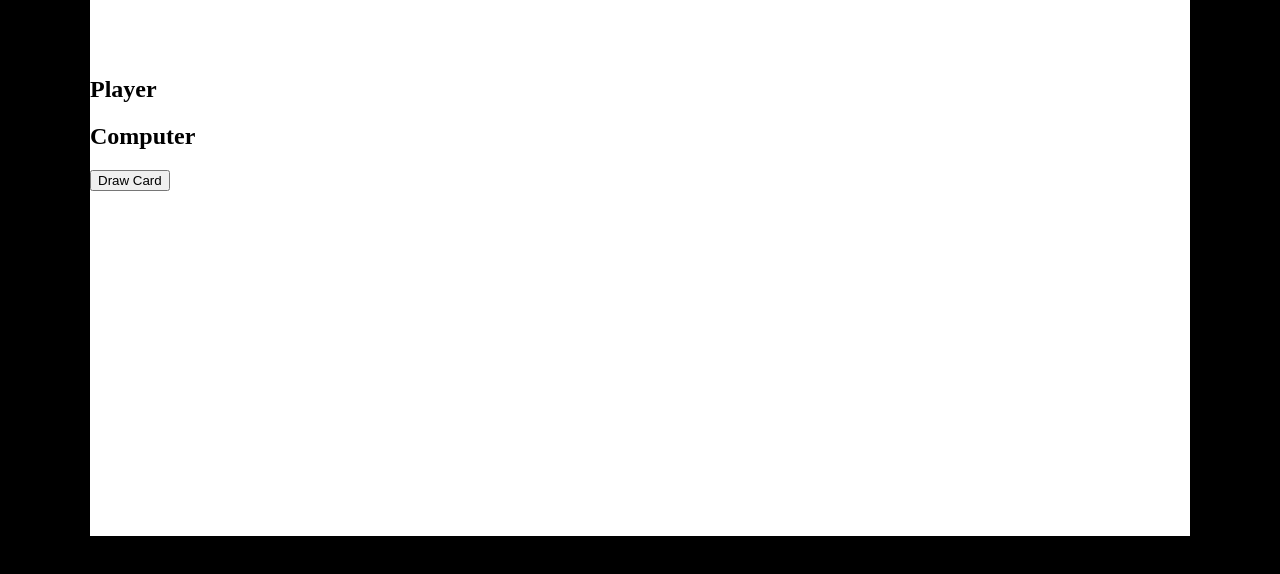
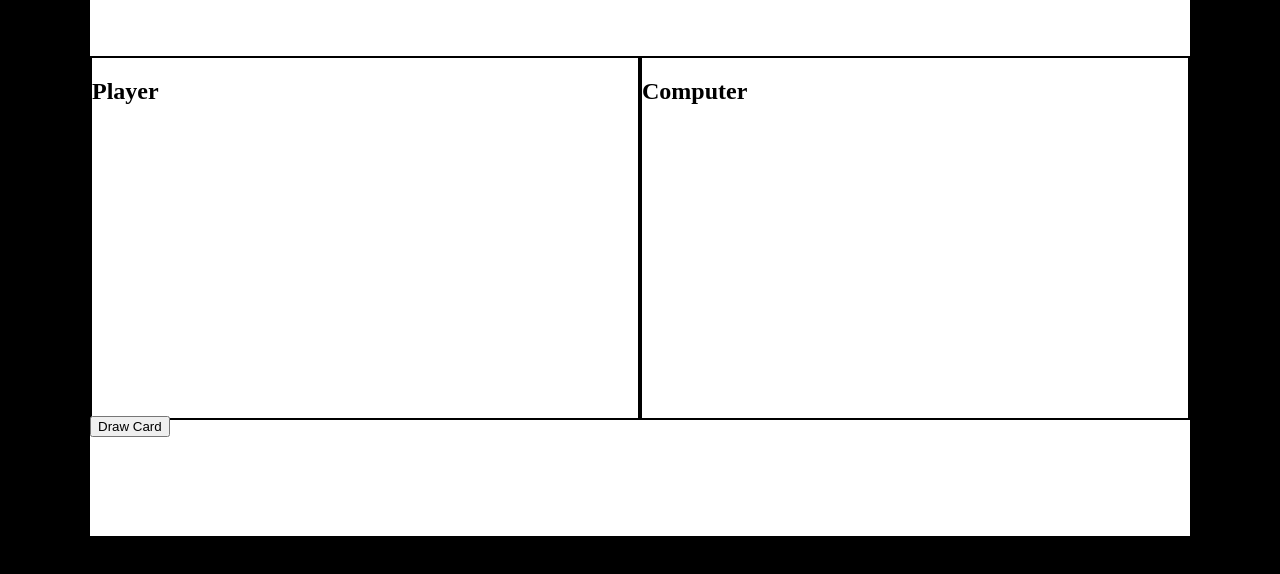
Before and after one commit to emg42/Lamarr, a plain HTML site: page index.html in a window 1280 px wide. Shown: the part 164-738 px from the top of the page. Drawn offline with Linux system fonts and the light colour scheme.

Commit message:
added some more css

```diff
--- a/styles.css
+++ b/styles.css
@@ -27,3 +27,18 @@ h1 {
   justify-content: center;
   display: flex;
 }
+
+.main {
+  width: 100%;
+  height: 60%;
+  display: flex;
+}
+.player, .computer {
+  width: 50%;
+  height: 100%;
+  border: solid 2px black;
+  display: flex;
+}
+h2 {
+  text-align: center;
+}
```
